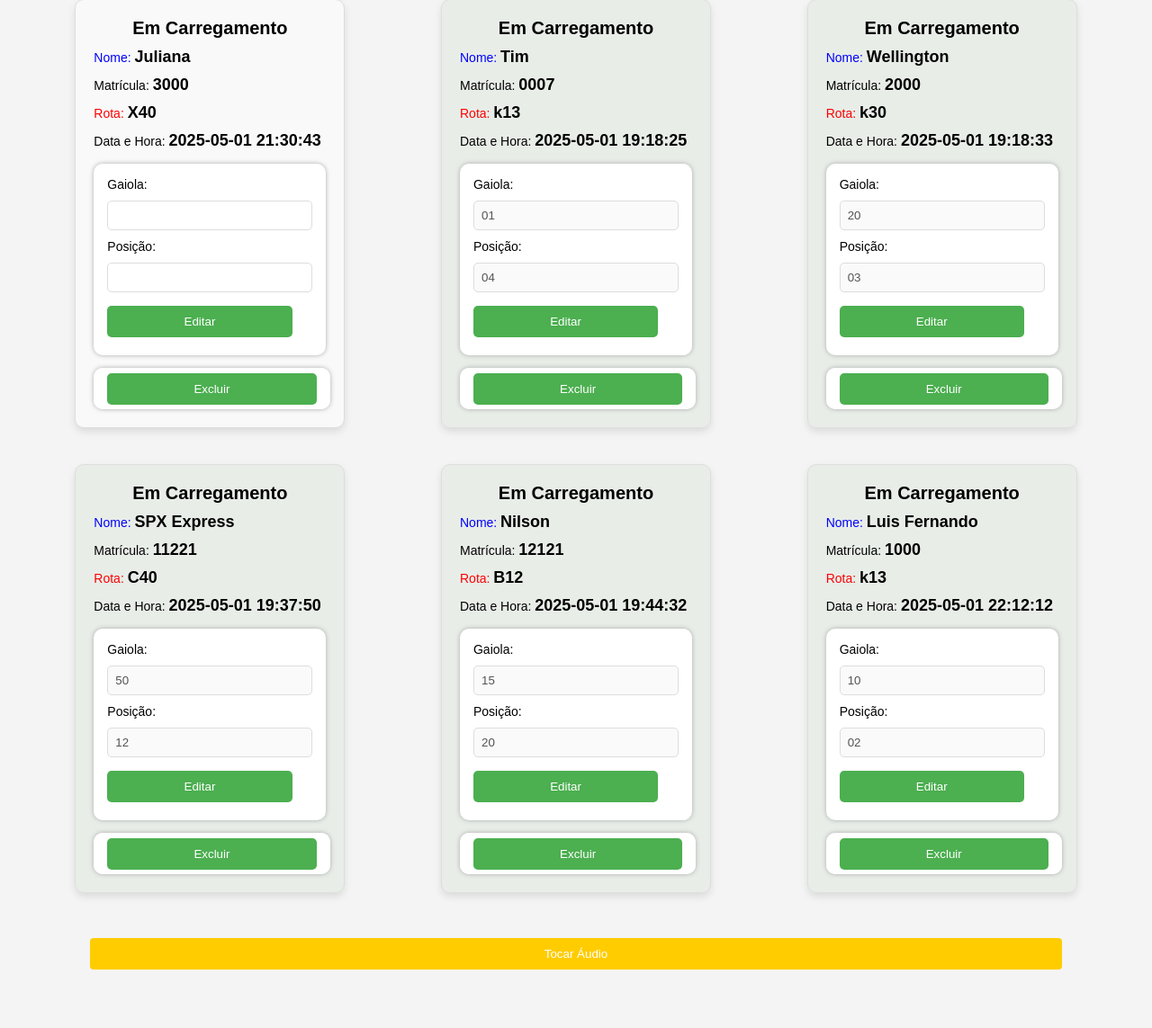
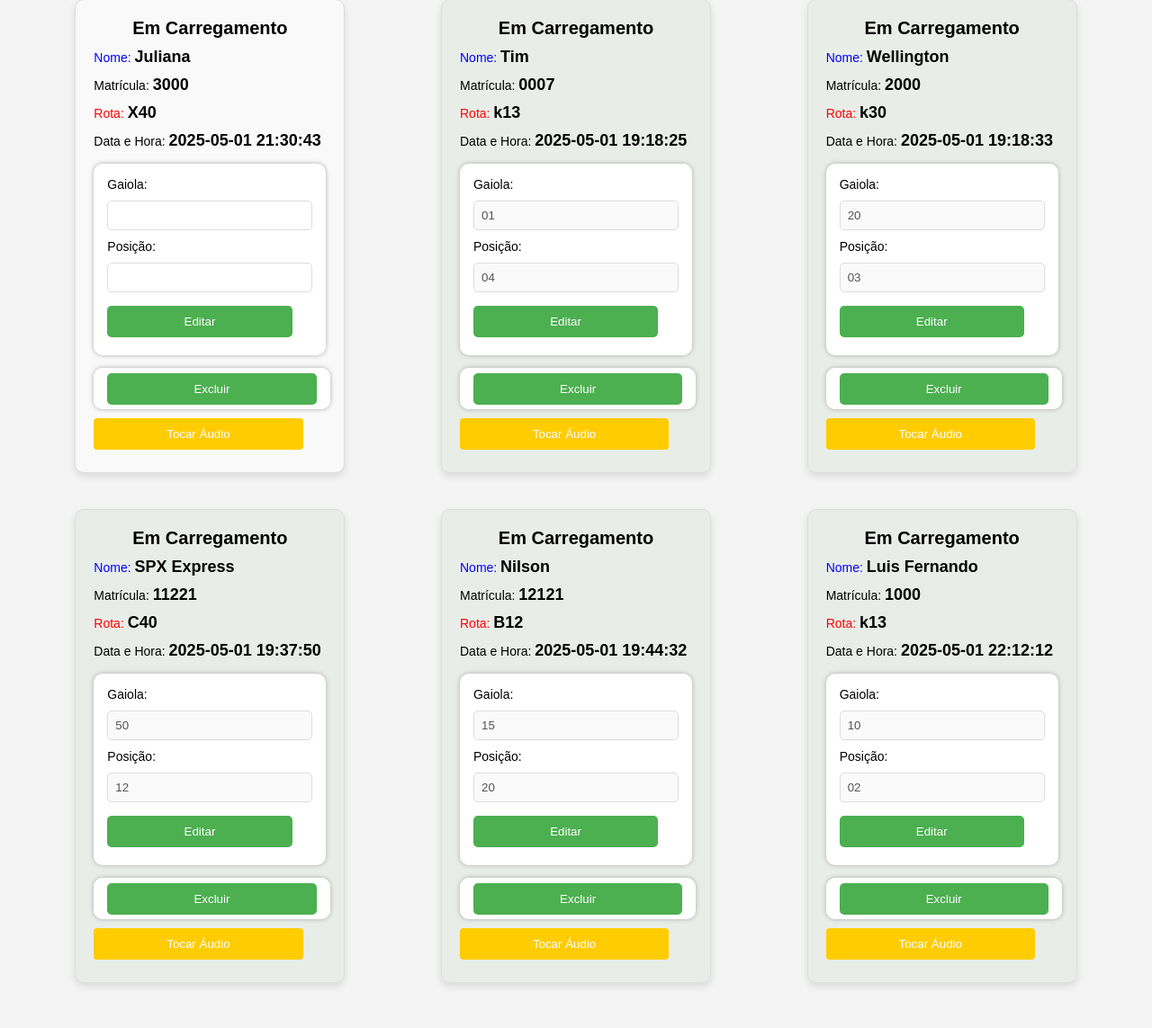
Before and after one commit to wellingtonshopee/APP, a Flask app: page /carga in a window 1280 px wide. Shown: the part 161-1304 px from the top of the page at 90% size. Before the commit the page ends 1239 px from the top, so only its background shows below. Run offline with Flask 3, Linux system fonts and the light colour scheme; data comes from the database, SQL or seed files in the repository.

Commit message:
Update carga.html

```diff
--- a/templates/carga.html
+++ b/templates/carga.html
@@ -48,16 +48,18 @@
       border: none;
       border-radius: 4px;
       cursor: pointer;
-      margin-top: 20px;
+      margin-top: 10px;
     }
     .play-btn:hover {
       background-color: #e6b800;
     }
   </style>
   <script>
-    function tocarAudio() {
-      const audio = document.getElementById("audio");
-      audio.play();
+    function tocarAudio(cardId) {
+      const audio = document.getElementById("audio_" + cardId);
+      if (audio) {
+        audio.play();
+      }
     }
 
     function habilitarEdicao(id) {
@@ -125,10 +127,14 @@
 
           <form method="POST" action="/atualizar" id="form_{{ r[0] }}">
             <label for="gaiola">Gaiola:</label>
-            <input type="text" name="gaiola" id="gaiola_{{ r[0] }}" value="{{ r['gaiola'] or '' }}" {% if r['gaiola'] and r['posicao'] %} disabled {% endif %} oninput="verificarCampos({{ r[0] }})" onblur="focusNext({{ r[0] }})">
+            <input type="text" name="gaiola" id="gaiola_{{ r[0] }}" value="{{ r['gaiola'] or '' }}"
+              {% if r['gaiola'] and r['posicao'] %} disabled {% endif %}
+              oninput="verificarCampos({{ r[0] }})" onblur="focusNext({{ r[0] }})">
 
             <label for="posicao">Posição:</label>
-            <input type="text" name="posicao" id="posicao_{{ r[0] }}" value="{{ r['posicao'] or '' }}" {% if r['gaiola'] and r['posicao'] %} disabled {% endif %} oninput="verificarCampos({{ r[0] }})">
+            <input type="text" name="posicao" id="posicao_{{ r[0] }}" value="{{ r['posicao'] or '' }}"
+              {% if r['gaiola'] and r['posicao'] %} disabled {% endif %}
+              oninput="verificarCampos({{ r[0] }})">
 
             <input type="hidden" name="id" value="{{ r[0] }}">
 
@@ -140,12 +146,12 @@
             <input type="hidden" name="id" value="{{ r[0] }}">
             <button type="button" class="delete-btn" onclick="confirmarExclusao({{ r[0] }})">Excluir</button>
           </form>
+
+          <button class="play-btn" onclick="tocarAudio({{ r[0] }})">Tocar Áudio</button>
+          <audio id="audio_{{ r[0] }}" src="{{ url_for('static', filename='audio/handbell-81953.mp3') }}" preload="auto"></audio>
         </div>
       </div>
     {% endfor %}
-
-    <button class="play-btn" onclick="tocarAudio()">Tocar Áudio</button>
-    <audio id="audio" src="{{ url_for('static', filename='audio/handbell-81953.mp3') }}" preload="auto"></audio>
   </div>
 </body>
 </html>
```
